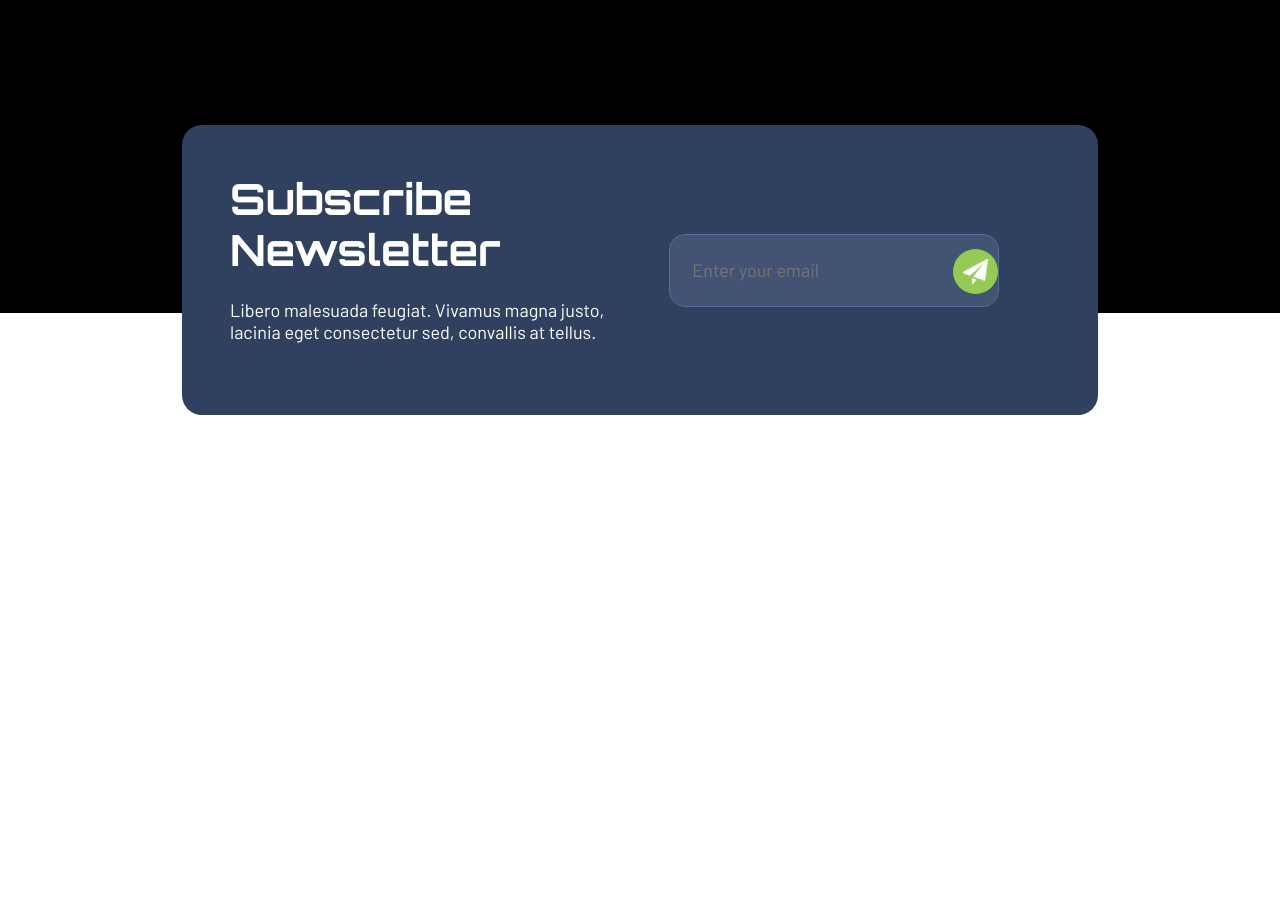
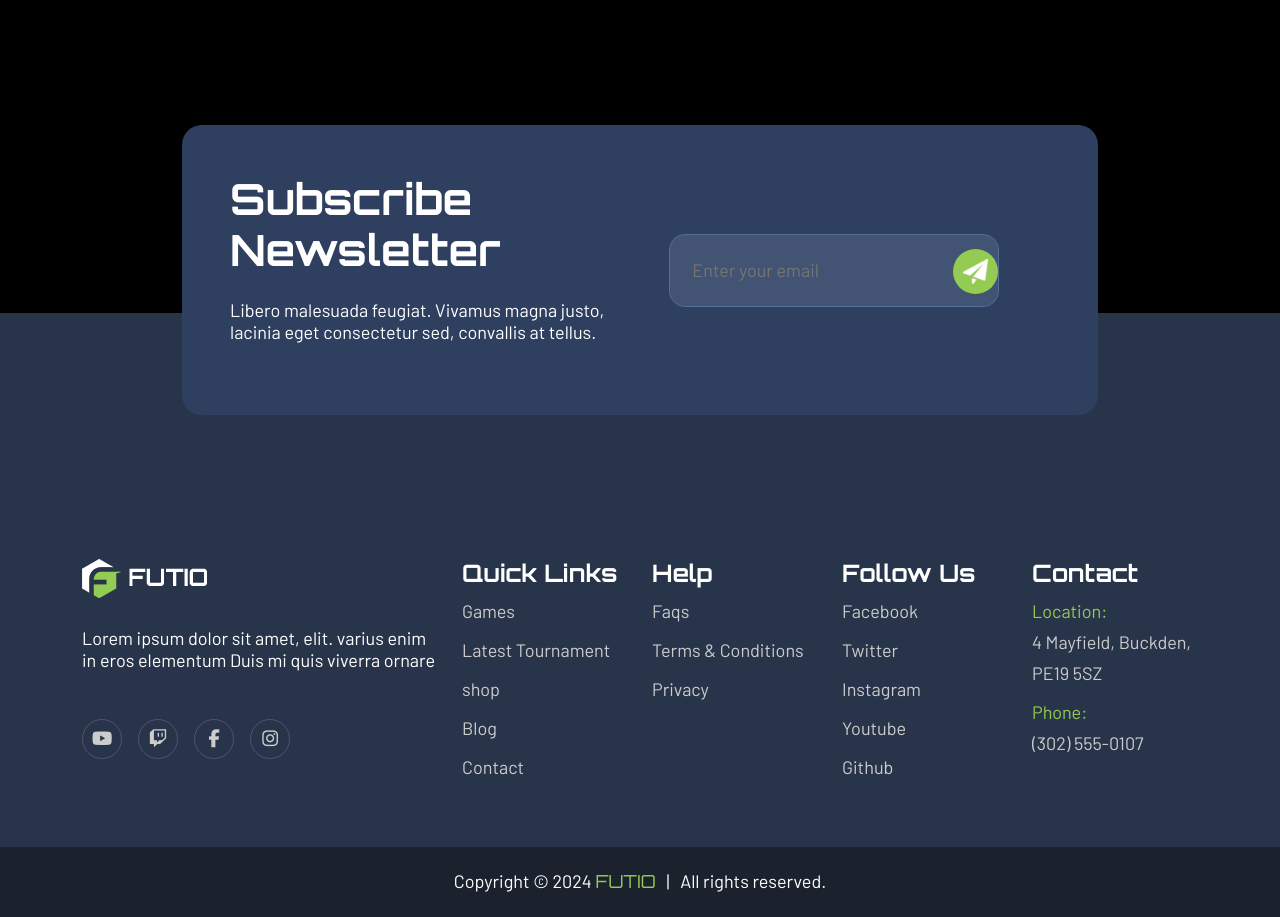
Before and after one commit to kapolandia/proj-html-vuejs, a Vue app: page / in a window 1280 px wide. Shown: the part 7380-8297 px from the top of the page. Before the commit the page ends 7795 px from the top, so only its background shows below. Built offline with nearby package versions, Linux system fonts and the light colour scheme.

Commit message:
add footer section

```diff
--- a/src/App.vue
+++ b/src/App.vue
@@ -8,6 +8,7 @@
   import HomeFeedback from './components/HomeFeedback.vue'
   import HomeDiscount from './components/HomeDiscount.vue'
   import HomeNews from './components/HomeNews.vue'
+  import AppFooter from './components/AppFooter.vue'
 
   export default{
     name: "App",
@@ -21,6 +22,7 @@
       HomeFeedback,
       HomeDiscount,
       HomeNews,
+      AppFooter
     },
     data(){
       return {
@@ -85,7 +87,7 @@
 <template>
   <body>
     <header>
-      <AppHeader></AppHeader>
+      <AppHeader :header="header"></AppHeader>
       <AppJumbotron></AppJumbotron>
     </header>
     <main>
@@ -97,6 +99,9 @@
       <HomeDiscount></HomeDiscount>
       <HomeNews></HomeNews>
     </main>
+    <footer>
+      <AppFooter :footer="footer"></AppFooter>
+    </footer>
   </body>
 </template>
 
--- /dev/null
+++ b/src/components/AppFooter.vue
@@ -0,0 +1,152 @@
+<script>
+    export default{
+        name: "AppFooter",
+        props: {
+            footer: {
+                type: Object,
+            }
+        }
+    }
+</script>
+
+<template>
+    <div class="my-wrapper py-5 ">
+        <div class="container text-center pt-5 " style="margin-top: 150px;">
+            <div class="row justify-content-start text-left">
+                <div class="col-4 text-start">
+                    <img src="../assets/img/logo.png" alt="">
+                    <h5 class="subtitle">Lorem ipsum dolor sit amet, elit. varius enim in eros elementum Duis mi quis viverra ornare</h5>
+                    <div class="d-flex align-items-center mt-5">
+                        <a href="#" class="my-social-btn"><i class="fab fa-youtube"></i></a>
+                        <a href="#" class="my-social-btn ms-3"><i class="fab fa-twitch"></i></a>
+                        <a href="#" class="my-social-btn ms-3"><i class="fab fa-facebook-f"></i></a>
+                        <a href="#" class="my-social-btn ms-3"><i class="fab fa-instagram"></i></a>
+                    </div>
+                </div>
+                <div class="col-2 text-start">
+                    <h5>Quick Links</h5>
+                    <ul>
+                        <li v-for="(link, index) in footer.quicklinks" :key="index">
+                            <a href="#">{{ link }}</a>
+                        </li>
+                    </ul>
+                </div>
+                <div class="col-2 text-start">
+                    <h5>Help</h5>
+                    <ul>
+                        <li v-for="(link, index) in footer.help" :key="index">
+                            <a href="#">{{ link }}</a>
+                        </li>
+                    </ul>
+                </div>
+                <div class="col-2 text-start">
+                    <h5>Follow Us</h5>
+                    <ul>
+                        <li v-for="(link, index) in footer.followUs" :key="index">
+                            <a href="#">{{ link }}</a>
+                        </li>
+                    </ul>
+                </div>
+                <div class="col-2 text-start">
+                    <h5>Contact</h5>
+                    <ul>
+                        <li>
+                            <a href=""><span class="span-contact">Location: <br></span>{{ footer.contactUs[0] }}</a>
+                        </li>
+                        <li>
+                            <a href=""><span class="span-contact">Phone: <br></span>{{ footer.contactUs[1] }}</a>
+                        </li>
+                    </ul>
+                </div>
+            </div>
+        </div>
+    </div>
+    <!-- Second footer -->
+    <div class="my-wrapper-2 p-4">
+        <h5 class="subtitle m-0">Copyright © 2024 <span class="secondary-color">FUTIO</span> &nbsp | &nbsp All rights reserved.</h5>
+    </div>
+</template>
+
+<style lang="scss" scoped>
+    @use '..//style/variables/_variables.scss' as variable;
+
+    .my-wrapper{
+        background-color: #283449;
+        width: 100%;
+        display: flex;
+        justify-content: center;
+        align-items: center;
+    }
+
+    .my-wrapper-2{
+        background-color: #1B222E;
+        width: 100%;
+        display: flex;
+        justify-content: center;
+        align-items: center;
+    }
+
+    h2{
+        font-size: 55px;
+        color: white;
+        font-weight: 700;
+    }
+
+    h5{
+        color: variable.$brand-white;
+        font-size: 24px;
+        font-weight: 700;
+    }
+
+    ul{
+        list-style: none;
+        padding: 0;
+    }
+
+    li{
+        line-height: 30px;
+        margin-top: 8px;
+    }
+
+    a{
+        color: #cccccc;
+        font-family: "Barlow", sans-serif;
+        font-size: 18px;
+        transition: 0.3s;
+        text-decoration: none;
+
+        &:hover{
+            color: variable.$secondary-color;
+        }
+    }
+
+    .span-contact{
+        color: variable.$secondary-color;
+        font-family: "Barlow", sans-serif;
+        font-size: 18px;
+    }
+
+    .subtitle{
+        color: variable.$brand-white;
+        font-family: "Barlow", sans-serif;
+        font-size: 18px;
+        font-weight: 400;
+        margin-top: 30px;
+    }
+
+    .my-social-btn{
+        width: 40px;
+        height: 40px;
+        border-radius: 20px;
+        background-color: transparent;
+        border: 1px solid rgba(127, 108, 152, 0.5);
+        display: flex;
+        align-items: center;
+        justify-content: center;
+
+        &:hover{
+            background-color: variable.$secondary-color;
+            color: variable.$brand-white;
+        }
+    }
+</style>
--- a/src/components/HomeNews.vue
+++ b/src/components/HomeNews.vue
@@ -6,7 +6,7 @@
 
 <template>
     <div class="my-wrapper py-5">
-        <div class="container text-center pt-5">
+        <div class="container text-center pt-5 pm-5">
             <h3 class="secondary-color">Latest News</h3>
             <h2>Stay Updated With Our <br> Latest News Articles</h2>
             <h5 class="secondary-font py-3">Libero malesuada feugiat. Vivamus magna justo, lacinia eget consectetur sed, convallis at tellus. <br> Cras ultricies ligula sed magna dictum porta.</h5>
@@ -46,7 +46,7 @@
                             <img src="../assets/img/icon/calendar.png" alt="" style="max-width: 20px;max-height: 20px;" class="ms-4">
                             <p>Apr 11,2022</p>
                         </div>
-                        <h4 class="mini-title">Secrets To An Amazing Role Playing Game</h4>
+                        <h4 class="mini-title">Top 5 Most Important Aspects Of Your Game</h4>
                     </div>
                     </div>
                     <div class="d-flex my-card-2" style="margin-top: 32px;margin-bottom: 32px;">
@@ -64,7 +64,7 @@
                                 <img src="../assets/img/icon/calendar.png" alt="" style="max-width: 20px;max-height: 20px;" class="ms-4">
                                 <p>Apr 11,2022</p>
                             </div>
-                            <h4 class="mini-title">Secrets To An Amazing Role Playing Game</h4>
+                            <h4 class="mini-title">The Rise Of Fantasy Sports And Online Games</h4>
                         </div>
                     </div>
                     <div class="d-flex my-card-2 align-items-center">
@@ -82,14 +82,14 @@
                                 <img src="../assets/img/icon/calendar.png" alt="" style="max-width: 20px;max-height: 20px;" class="ms-4">
                                 <p>Apr 11,2022</p>
                             </div>
-                            <h4 class="mini-title">Secrets To An Amazing Role Playing Game</h4>
+                            <h4 class="mini-title">Benefits Of Gaming - PC And Video Games</h4>
                         </div>
                     </div>
                 </div>
             </div>
             <!-- Articles -->
 
-            <div class="my-card p-5 news-container d-flex align-items-center" style="background-color: #30405f;">
+            <div class="my-card p-5 news-container d-flex align-items-center" style="background-color: #2F3F5F">
                 <div class="w-50">
                     <h4 class="subscribe-title">Subscribe <br> Newsletter</h4>
                     <h5 class="secondary-font py-3 text-white text-start">Libero malesuada feugiat. Vivamus magna justo, lacinia eget consectetur sed, convallis at tellus.</h5>
```
Also changed, not shown: 1 other file (tests, documents, lock files or other folders).
